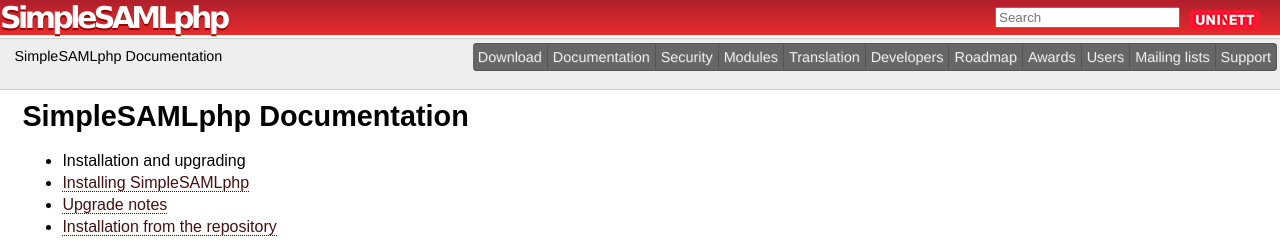
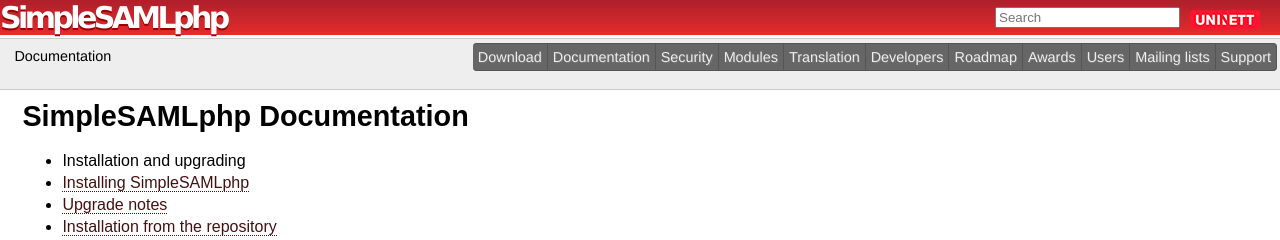
Before and after one commit to simplesamlphp/simplesamlphp.github.io, a Jekyll site: the page built from docs/index.md, in a window 1280 px wide. Shown: the top 240 px of the page. Built offline with Jekyll 4.4.1, drawn with Linux system fonts in a browser that asks for light colours; our own code applies the rules of GitHub Pages for plain Markdown files; part of the change alters nothing that is shown.

```diff
--- a/docs/index.md
+++ b/docs/index.md
@@ -1,3 +1,7 @@
+---
+layout: default
+title: Documentation
+---
 SimpleSAMLphp Documentation
 ===========================
 
```
